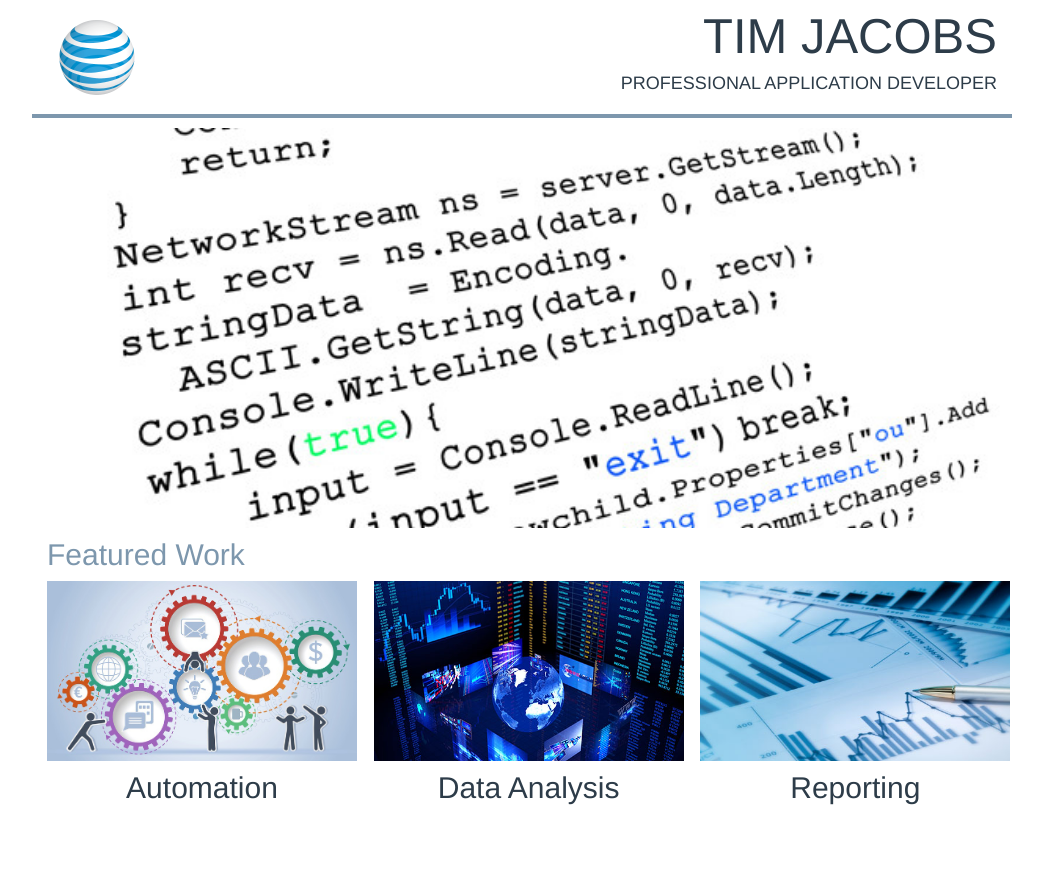
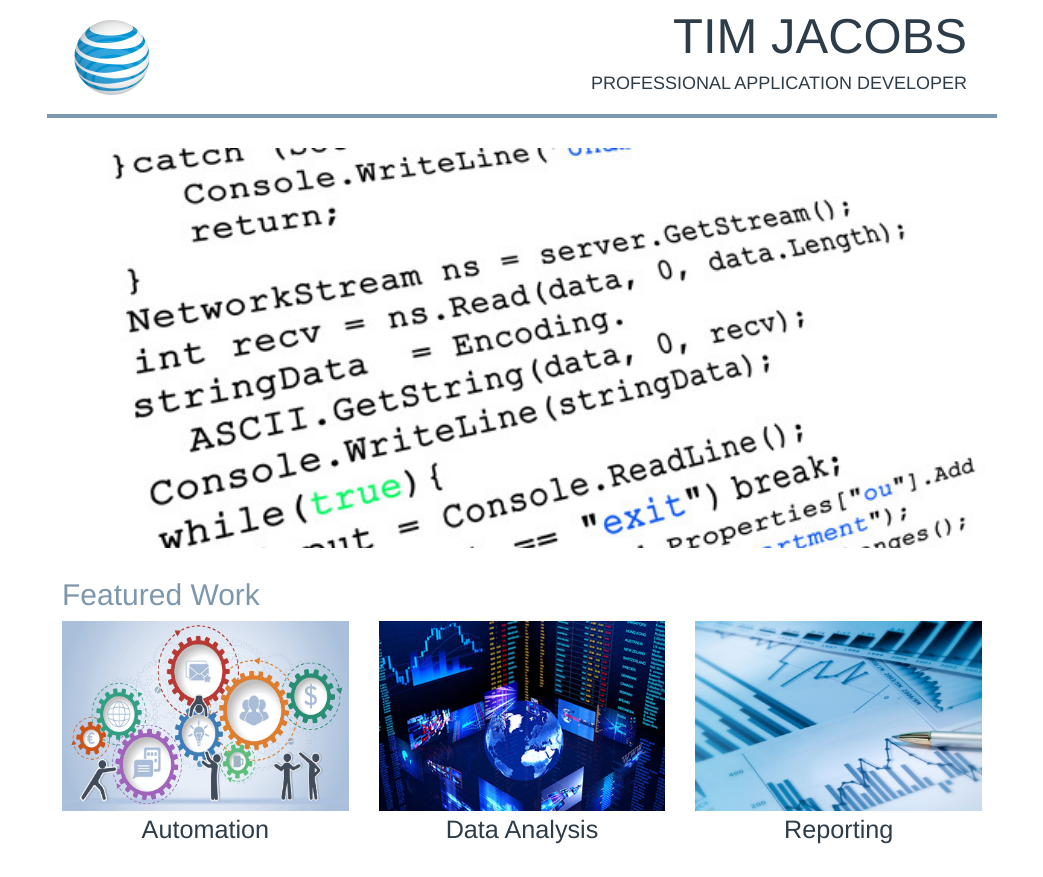
Before and after one commit to doindev/portfolio, a plain HTML site: page index.html in a window 1280 px wide. Shown: the whole page, without its empty margins (118-1161 px from the left). Before the commit the page ends 834 px from the top, so only its background shows below. Drawn offline with Linux system fonts and the light colour scheme.

Commit message:
updated to meet requirements

```diff
--- a/css/main.css
+++ b/css/main.css
@@ -13,7 +13,7 @@
 }
 
 .logo {
-	width: 100px;
+	max-width: 100px;
 	margin-top: 10px;
 }
 
@@ -32,42 +32,56 @@ h2 {
 	margin: 10px 0 !important;
 }
 .jumbotron {
-	background: #fff url(../img/jcode.jpg) no-repeat center center;
-	background-size: cover;
     margin: 0 !important;
     border-radius: 0 !important;
     height: 400px;
+    overflow: hidden;
+    padding: 0;
 }
 
 .project {
 	text-align: center;
-	width: 310px;
+	max-width: 310px;
 	margin: 0 auto 20px auto;
 }
 
-.project > a > img {
-	width: 310px;
-	height: 180px;
+.project-image{
+	width: 100%;
 }
 
-.project-title {
+.project-title{
 	color: #2d3c49;
+	font-size: 1.8em;
+}
+
+.row{
+	margin-left: 0;
+	margin-right: 0;
 }
 
 @media screen and (max-width: 1169px ) {
 	.jumbotron{
 		height: 300px;
 	}
+	h1 {
+		font-size: 2.5em;
+	}
+	h4 {
+
+	}
 }
 
 @media screen and (max-width: 767px ) {
 	.jumbotron{
-		height: 200px;
+		height: auto;
+		max-height:200px;
 	}
 	h1 {
 		padding-left: 20px;
+		font-size: 1.5em;
 	}
 	h4 {
 		padding-left: 20px;
+		font-size: 1em;
 	}
 }
--- a/index.html
+++ b/index.html
@@ -10,12 +10,13 @@
     <link rel="stylesheet" href="css/main.css">
   </head>
   <body>
+    <header>
       <div class="container-fixed">
         <div class="row">
-        <div class="col-xs-2">
-          <img class="logo" src="img/ATT.png" alt="logo">
+          <div class="col-xs-3">
+            <img class="img-responsive logo" src="img/ATT.png" alt="logo">
           </div>
-        <div class="col-xs-10">
+          <div class="col-xs-9">
             <div class="row">
               <div class="col-xs-12">
                 <h1 class="pull-right">TIM JACOBS</h1>
@@ -31,11 +32,22 @@
             <!-- hr -->
           </div>
         </div>
+      </div>
+    </header>
+
+    <main>
+      <section id="intro">
+        <div class="container-fixed">
           <div class="row">
             <div class="jumbotron">
-            <!-- contains code image bg -->
+              <img class="img-responsive project-image" src="img/jcode.jpg" alt="">
             </div>
           </div>
+        </div>
+      </section>
+
+      <section id="featured">
+        <div class="container-fixed">
           <div class="row">
             <div class="col-xs-12">
               <h2>Featured Work</h2>
@@ -46,8 +58,8 @@
             <!-- TODO: update a.href, img.src and h2.text when possible -->
               <div class="project">
                 <a class="project-link" href="#">
-              <img class="project-image" src="img/automation.jpg" alt="">
-              <h2 class="project-title">Automation</h2>
+                  <img class="img-responsive project-image" src="img/automation_425x282.png" alt="">
+                  <p class="project-title">Automation</p>
                 </a>
               </div>
             </div><!-- /col -->
@@ -55,8 +67,8 @@
               <!-- TODO: update a.href, img.src and h2.text when possible -->
               <div class="project">
                 <a class="project-link" href="#">
-              <img class="project-image" src="img/data-analytics.jpg" alt="">
-              <h2 class="project-title">Data Analysis</h2>
+                  <img class="img-responsive project-image" src="img/data-analytics_425x282.png" alt="">
+                  <p class="project-title">Data Analysis</p>
                 </a>
               </div>
             </div><!-- /col -->
@@ -64,13 +76,15 @@
               <!-- TODO: update a.href, img.src and h2.text when possible -->
               <div class="project">
                 <a class="project-link" href="#">
-              <img class="project-image" src="img/reporting.jpg" alt="">
-              <h2 class="project-title">Reporting</h2>
+                  <img class="img-responsive project-image" src="img/reporting_425x282.png" alt="">
+                  <p class="project-title">Reporting</p>
                 </a>
               </div>
             </div><!-- /col -->
           </div><!-- /row -->
         </div><!-- /container -->
+      </section>
+    </main>
     <!-- TODO: un-remark if needed later or remove altogether-->
     <!-- <script type="text/javascript" src="js/vendor/jquery-1.11.2.min.js"></script> -->
     <!-- <script type="text/javascript" src="js/vendor/bootstrap.min.js"></script> -->
```
Also changed, not shown: img/automation_425x282.png (added), img/data-analytics.jpg (deleted), img/data-analytics_425x282.png (added), img/reporting.jpg (deleted), img/reporting_425x282.png (added). Lines whose indentation alone changed are shown as unchanged.
